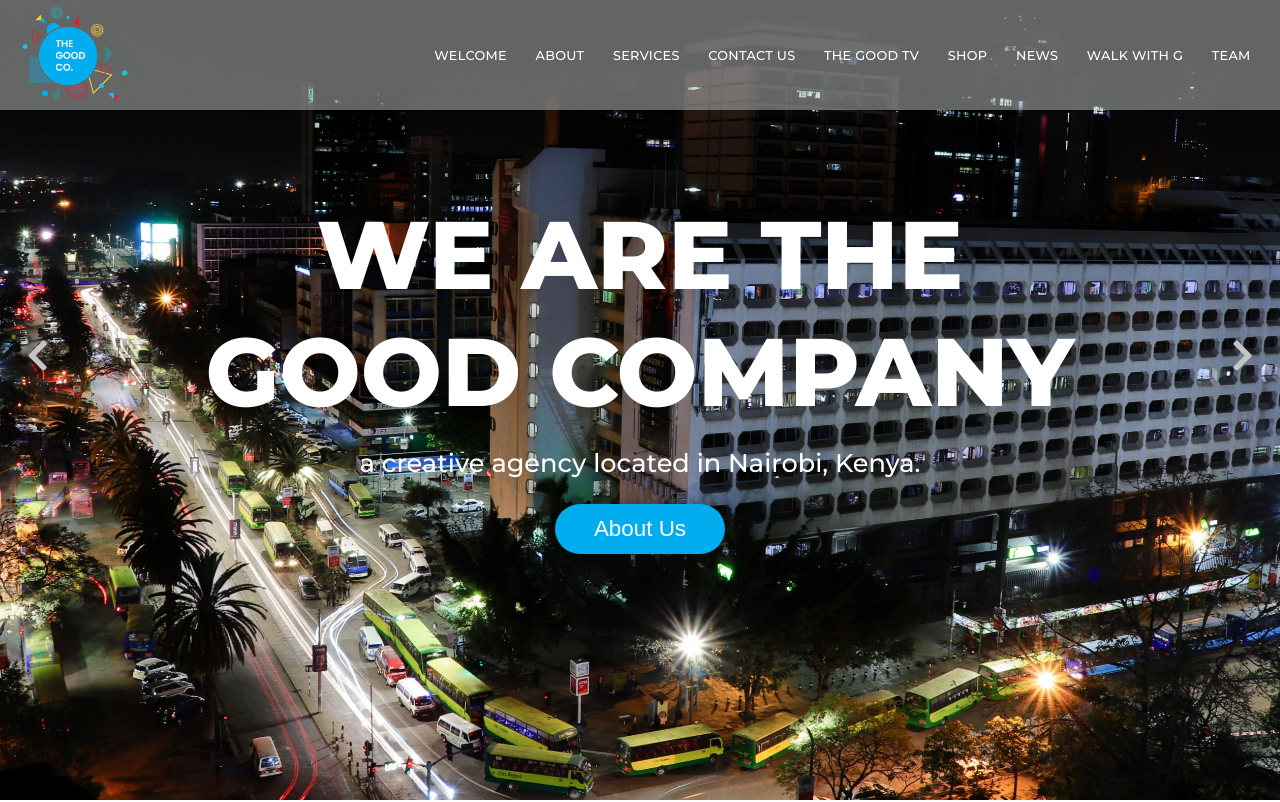
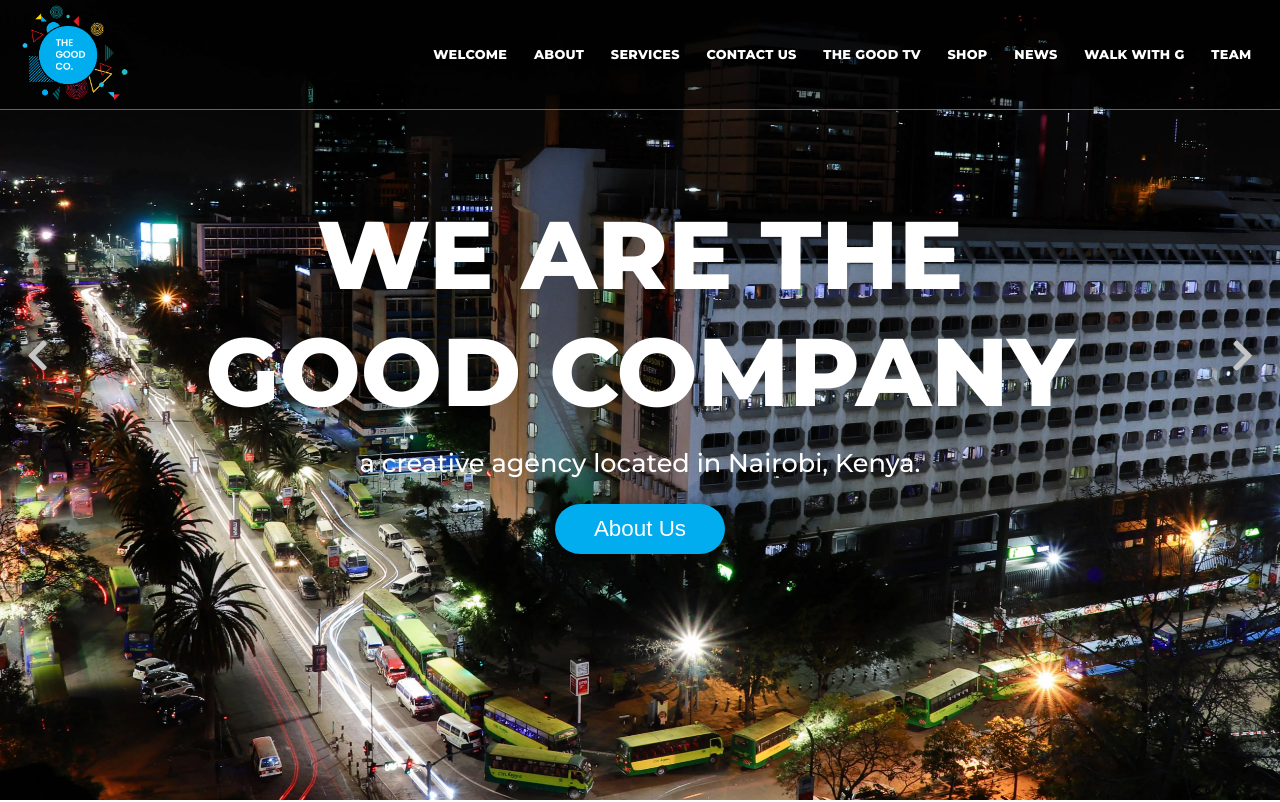
Before and after one commit to Shammah08/thegoodapp, a React (Create React App) app: page / in a window 1280 px wide. Shown: the top 802 px of the page. Built offline with nearby package versions, Linux system fonts and the light colour scheme; no server answers.

Commit message:
feat: nav color change on scroll

```diff
--- a/src/components/Header/Header.jsx
+++ b/src/components/Header/Header.jsx
@@ -8,12 +8,22 @@
 const Header = () => {
   const { activeUser, setNav } = useContext(AppContext);
   const [linkState, setLinkState] = useState("");
+  const [colorChange, setColorChange] = useState(false);
   const [mobileNav, setMobileNav] = useState(false);
   useEffect(() => {
     setLinkState(activeUser.activeLink);
-    return () => {};
+
     // eslint-disable-next-line
   }, []);
+
+  const changeNavbarColor = () => {
+    if (window.scrollY >= 600) {
+      setColorChange(true);
+    } else {
+      setColorChange(false);
+    }
+  };
+  window.addEventListener("scroll", changeNavbarColor);
 
   const handleClick = (link) => {
     // set active link in state
@@ -27,7 +37,11 @@
   };
 
   return (
-    <header>
+    <header
+      style={{
+        background: colorChange && "white",
+      }}
+    >
       <Link to="/" className="logo">
         <img src={logos.logoBlue} alt="TGC_LOGO" />
       </Link>
@@ -42,6 +56,7 @@
                 className={
                   linkState === link.route ? "nav-link active" : "nav-link"
                 }
+                style={{ color: colorChange && "black" }}
                 key={link.url}
                 onClick={() => handleClick(link.route)}
               >
@@ -55,6 +70,7 @@
                 className={
                   linkState === link.route ? "nav-link active" : "nav-link"
                 }
+                style={{ color: colorChange && "black" }}
                 key={link.url}
                 onClick={() => handleClick(link.route)}
               >
--- a/src/components/Header/header.scss
+++ b/src/components/Header/header.scss
@@ -9,7 +9,13 @@
   height: 110px;
   z-index: 100;
   padding: 10px;
-  background-color: $lightGrey;
+
+  border-bottom: 1px solid $lightGrey;
+  transition: all ease-in-out 0.5s;
+
+  &:hover {
+    background-color: rgba($color: black, $alpha: 0.5);
+  }
 
   .logo {
     width: 110px;
@@ -69,8 +75,10 @@
       color: white;
       text-decoration: none;
       text-transform: uppercase;
-      font-weight: 500;
+      font-weight: 600;
       padding: 10px;
+      transition: all ease-in 0.1s;
+      letter-spacing: 0.05em;
 
       @include screen-res(phone) {
         font-size: 1.4rem;
@@ -89,7 +97,7 @@
 
       &:hover,
       &.active {
-        border-bottom: 3px solid $defaultBlue;
+        border-bottom: 2px solid $defaultBlue;
       }
     }
   }
```
Also changed, not shown: 1 other file (tests, documents, lock files or other folders).
